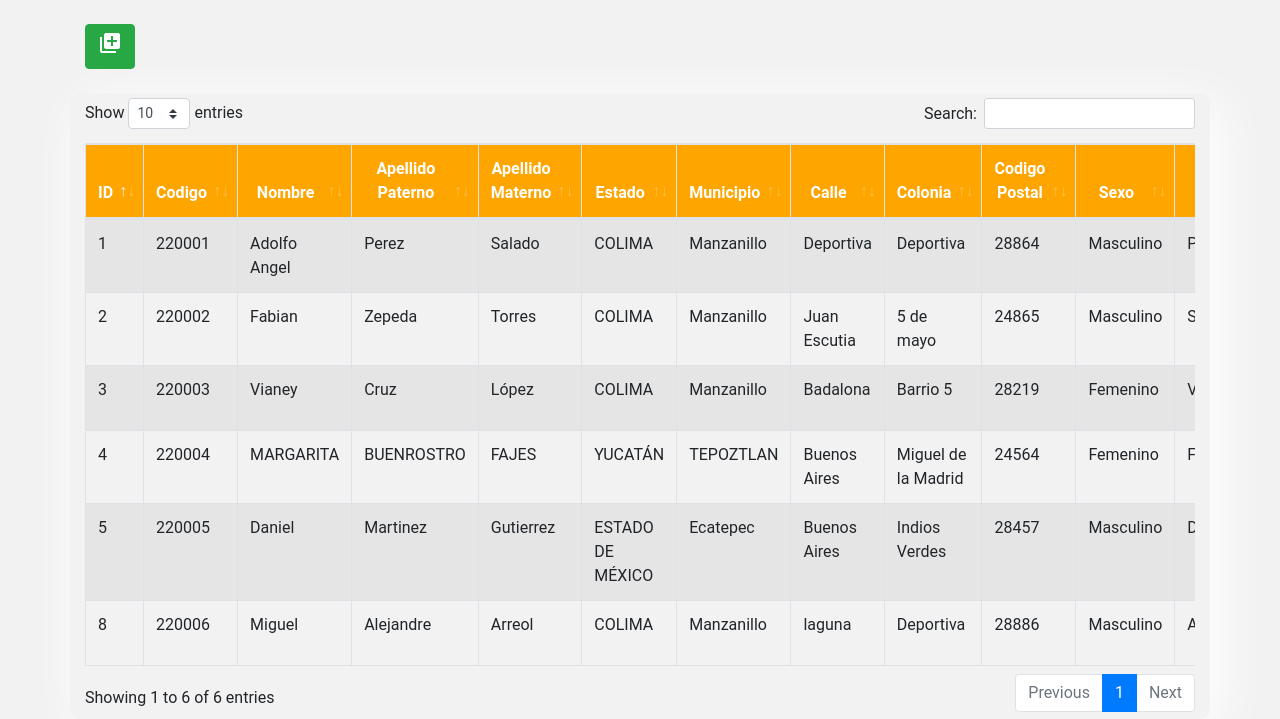
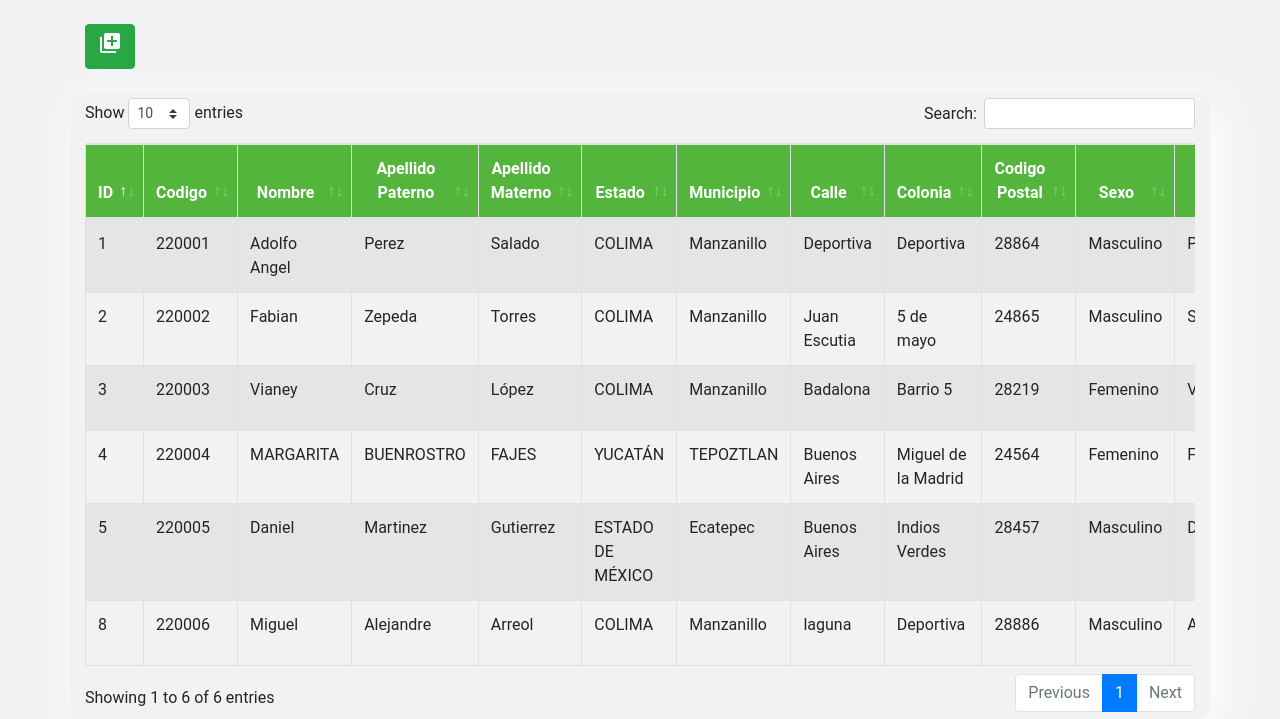
Before and after one commit to Maskeit/Proyecto-Integrador-3, a PHP site: page /vistacliente.php in a window 1280 px wide. Shown: the part 86-805 px from the top of the page. Run offline with PHP 8.4, Linux system fonts and the light colour scheme; data comes from the database, SQL or seed files in the repository; some libraries are stand-ins or nearby versions; some web fonts are replaced.

Commit message:
Update mainCrud.css

```diff
--- a/css/mainCrud.css
+++ b/css/mainCrud.css
@@ -1,11 +1,13 @@
 body{
+
 	background-color: white;
 }
 
 table.dataTable thead{
-  background: orange;
+	background: #54B53D;
 	color: white;
 }
+
 .caja{
 	/* border: 1px solid; */
 	padding: 5px;
```
Lines whose indentation alone changed are shown as unchanged.
